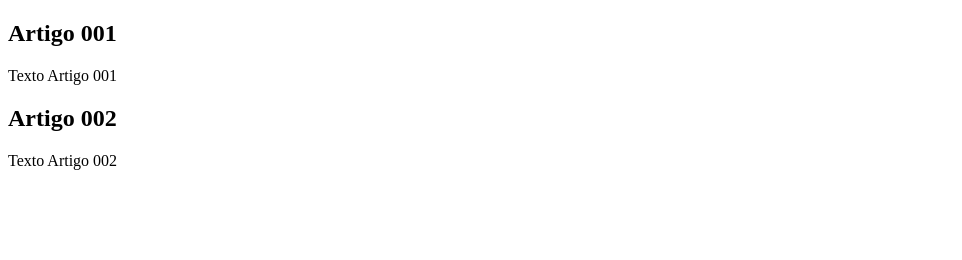
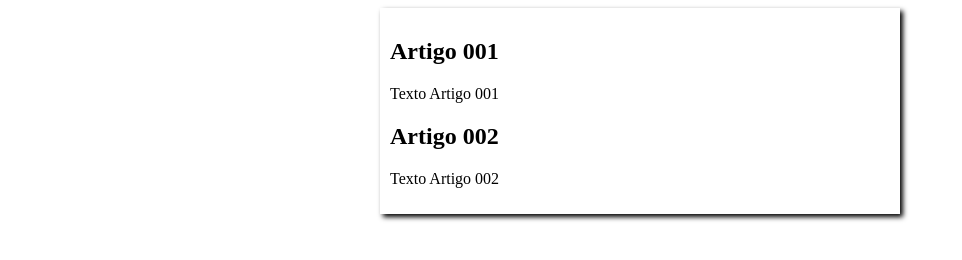
Before and after one commit to PabloDevs94/projeto-site, a plain HTML site: page index.html in a window 1280 px wide. Shown: the whole page, without its empty margins (0-962 px from the left). Drawn offline with Linux system fonts and the light colour scheme.

Commit message:
iniciei o design

```diff
--- /dev/null
+++ b/estilos/style.css
@@ -0,0 +1,16 @@
+* {
+    font-family: Arial, Helvetica, sans-serif
+    font-size: 16px;
+}
+body {
+    background-color: rgp(204, 157, 248);
+
+}
+
+main {
+    background-color: white;
+    width: 500px;
+    margin: auto;
+    padding: 10px;
+    box-shadow: 3px 3px 5px rgb(0,0,0.473);
+}
--- a/index.html
+++ b/index.html
@@ -4,6 +4,7 @@
     <meta charset="UTF-8">
     <meta name="viewport" content="width=device-width, initial-scale=1.0">
     <title>Titulo do Site</title>
+    <link rel="stylesheet" href="estilos/style.css">
 </head>
 <body>
     <main>
```
